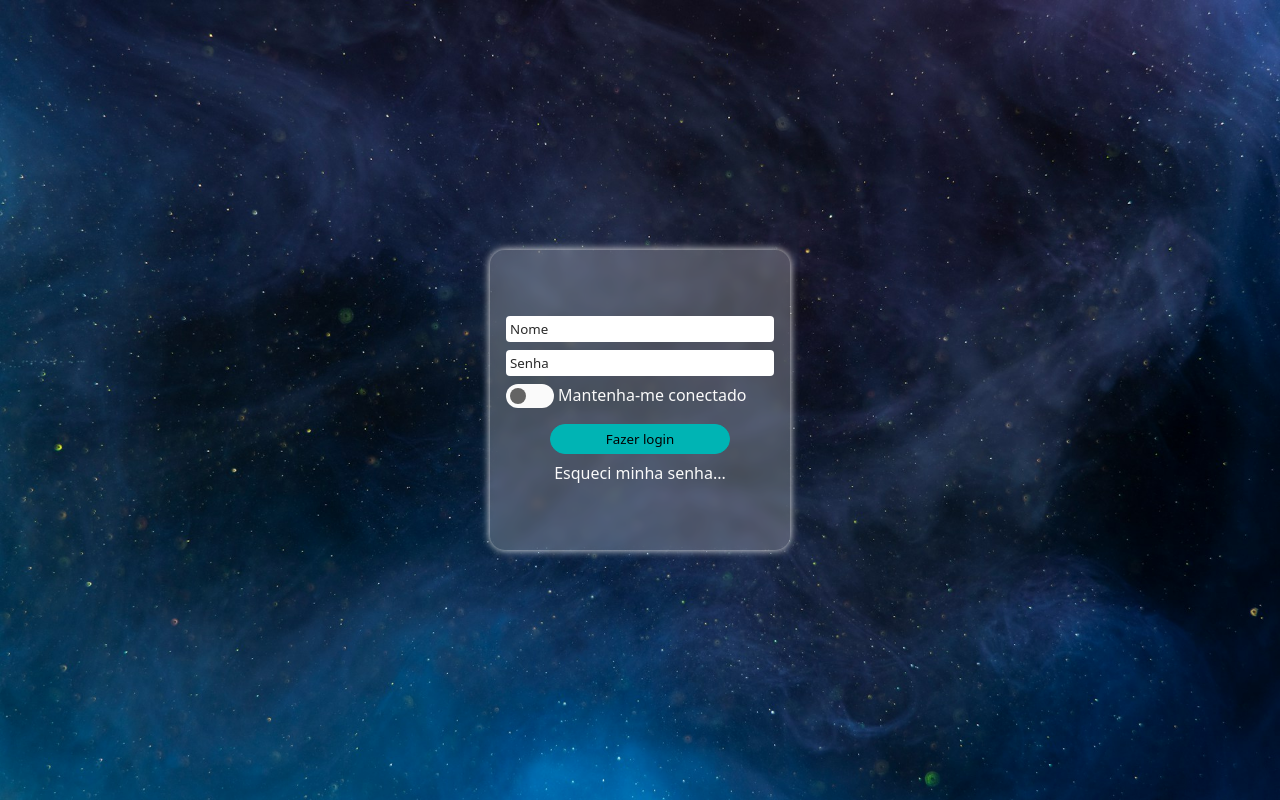
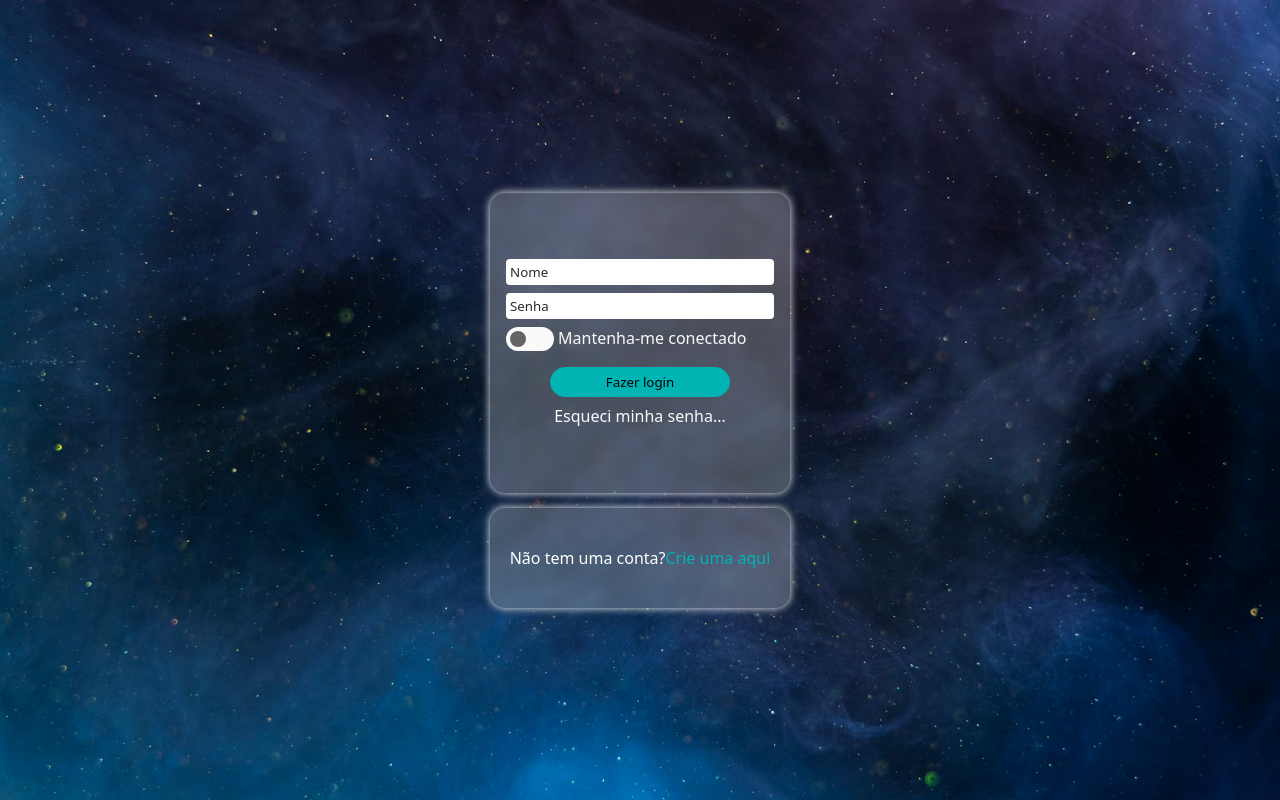
Before and after one commit to Leonardo-Scotti/tela-de-login-com-css, a plain HTML site: page index.html in a window 1280 px wide. Drawn offline with Linux system fonts and the light colour scheme.

Commit message:
Tela de Login

```diff
--- a/css/style.css
+++ b/css/style.css
@@ -9,6 +9,8 @@ body {
     width: 100%;
     height: 100vh;
     display: flex;
+    gap: 15px;
+    flex-direction: column;
     justify-content: center;
     align-items: center;
     background-image: url(../assets/fundo-login.jpg);
@@ -143,3 +145,24 @@ input:checked+.slider::before {
     left: 52px;
     position: absolute;
 }
+
+.criar-conta {
+    width: 300px;
+    height: 100px;
+    background-color: #fafafa40;
+    border-radius: 15px;
+    display: flex;
+    justify-content: center;
+    align-items: center;
+    backdrop-filter: blur(4px);
+    box-shadow: 0px 0px 8px #fafafa;
+}
+
+.criar-conta p {
+    color: white;
+}
+
+.criar-conta a {
+    color: rgb(0, 180, 180);
+    outline: #646464;
+}
--- a/index.html
+++ b/index.html
@@ -23,6 +23,9 @@
             <a href="#">Esqueci minha senha...</a>
         </form>
     </div>
+    <div class="criar-conta">
+        <p>Não tem uma conta?</p><a href="#">Crie uma aqui</a>
+    </div>
 </body>
 
 </html>
```
